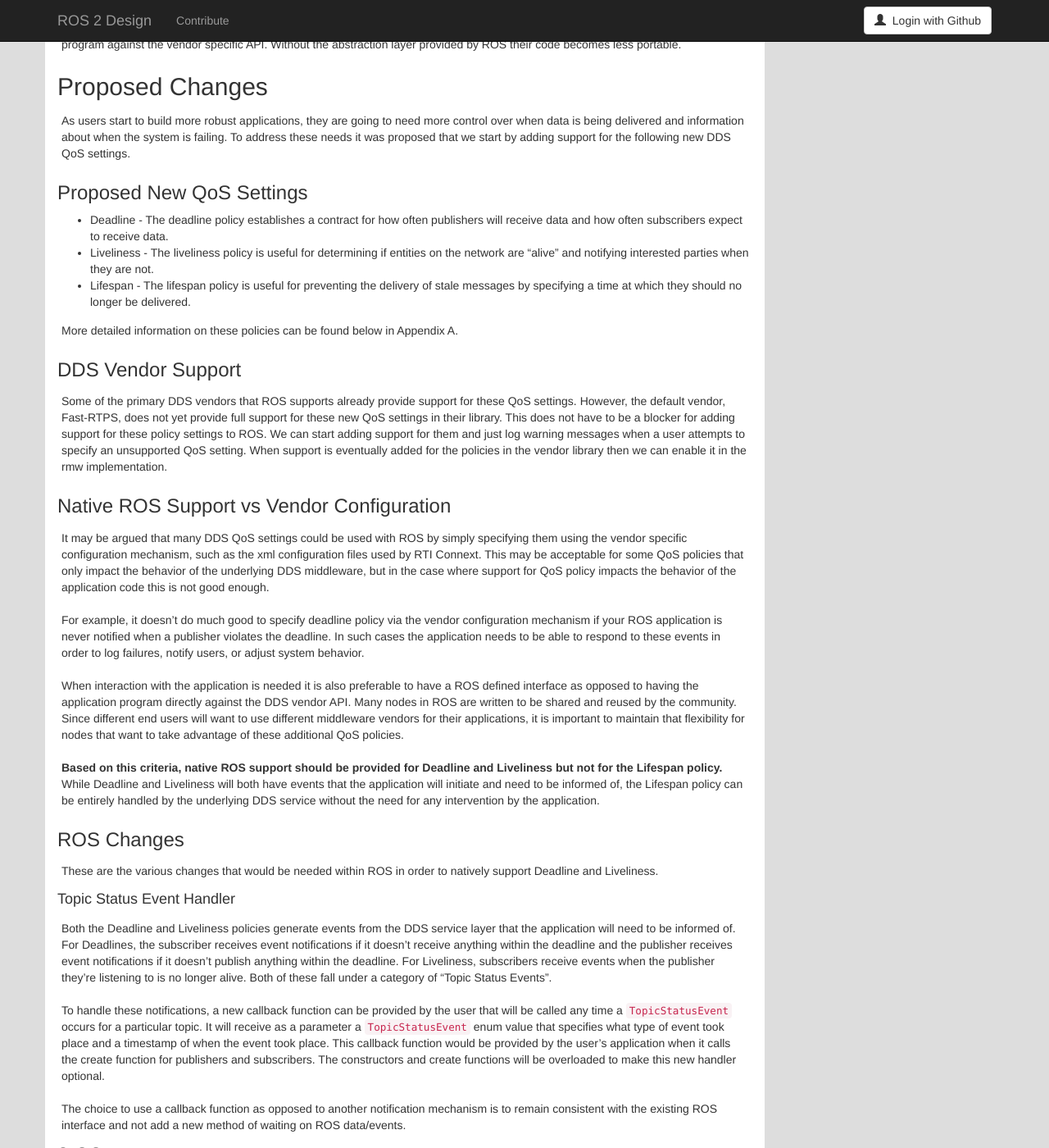
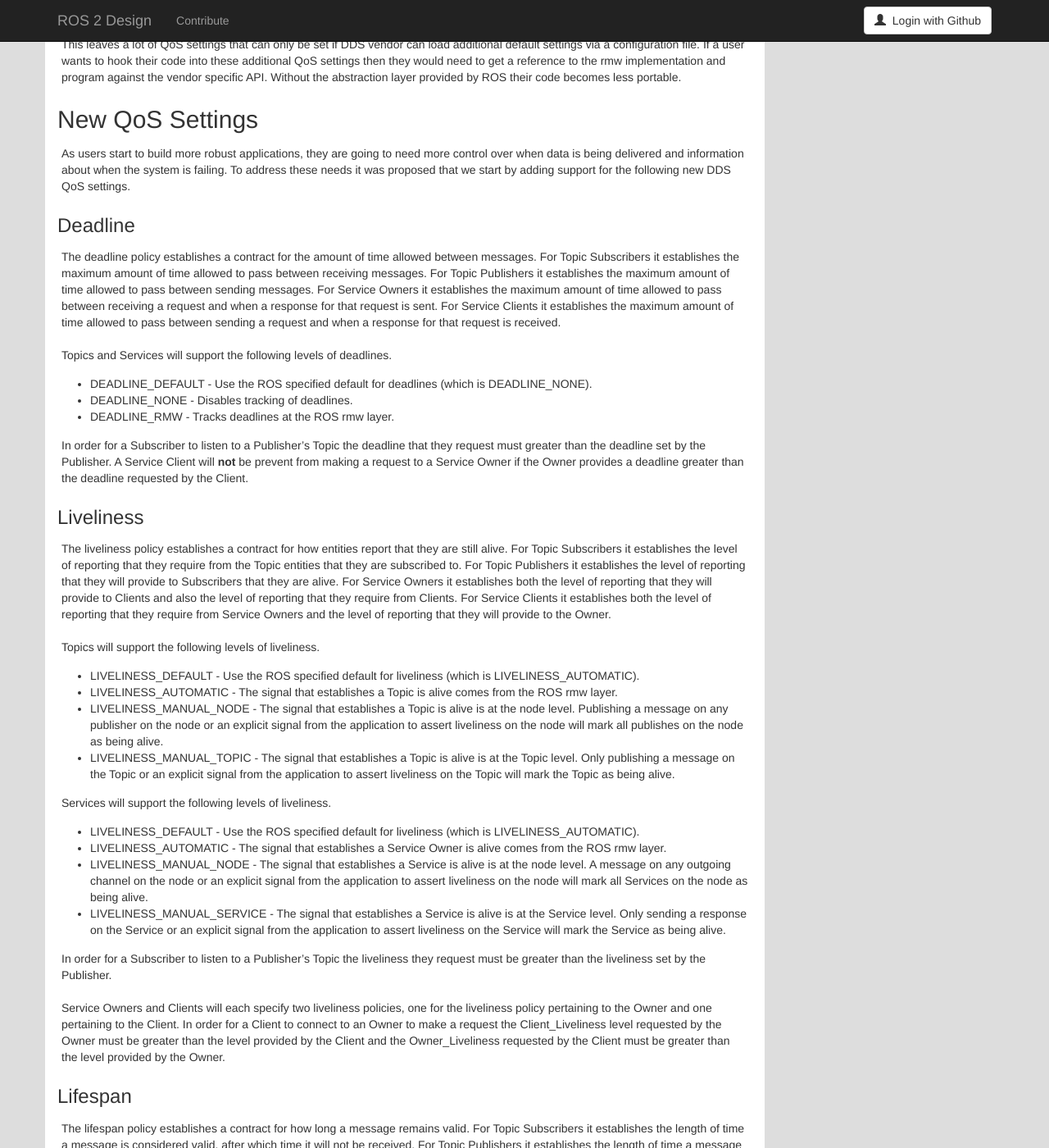
Before and after one commit to ros2/design, a Jekyll site: the page built from articles/qos_deadline_liveliness_lifespan.md, in a window 1280 px wide and 1400 px high, scrolled down 470 px. Shown: the whole window at 82% size. Built offline with Jekyll 4.4.1, drawn with Linux system fonts in a browser that asks for light colours; nearby versions of some CDN libraries; some of the changed text lies outside the part shown.

Commit message:
Updates the new QoS policy design based on feedback from reviews.

```diff
--- a/articles/qos_deadline_liveliness_lifespan.md
+++ b/articles/qos_deadline_liveliness_lifespan.md
@@ -25,63 +25,100 @@ Glossary:
 - DDS - Data Distribution Service
 - RTPS - Real-Time Publish Subscribe
 - QoS - Quality of Service
+- Client - Refers to an application that connects to a ROS Service to send requests and receive responses.
+- Owner - Refers to the application that is running a ROS Service that receives requests and sends responses.
 
 ## Existing ROS QoS Settings
 
-While DDS provides many settings to enable fine-grained control over the Quality of Service (QOS) for entities, ROS only provides native support for a handful of them. ROS users are able to specify the History, Depth, Reliability, and Durability via a QoS configuration struct when they create Publishers, Subscribers, etc.
+While DDS provides many settings to enable fine-grained control over the Quality of Service (QoS) for entities, ROS only provides native support for a handful of them. ROS users are able to specify the History, Depth, Reliability, and Durability via a QoS configuration struct when they create Publishers, Subscribers, etc.
 
 This leaves a lot of QoS settings that can only be set if DDS vendor can load additional default settings via a configuration file.
 If a user wants to hook their code into these additional QoS settings then they would need to get a reference to the rmw implementation and program against the vendor specific API.
 Without the abstraction layer provided by ROS their code becomes less portable.
 
-## Proposed Changes
+## New QoS Settings
 
 As users start to build more robust applications, they are going to need more control over when data is being delivered and information about when the system is failing.
 To address these needs it was proposed that we start by adding support for the following new DDS QoS settings.
 
-### Proposed New QoS Settings
+### Deadline
 
-- Deadline - The deadline policy establishes a contract for how often publishers will receive data and how often subscribers expect to receive data.
-- Liveliness - The liveliness policy is useful for determining if entities on the network are "alive" and notifying interested parties when they are not.
-- Lifespan - The lifespan policy is useful for preventing the delivery of stale messages by specifying a time at which they should no longer be delivered.
+The deadline policy establishes a contract for the amount of time allowed between messages.
+For Topic Subscribers it establishes the maximum amount of time allowed to pass between receiving messages.
+For Topic Publishers it establishes the maximum amount of time allowed to pass between sending messages.
+For Service Owners it establishes the maximum amount of time allowed to pass between receiving a request and when a response for that request is sent.
+For Service Clients it establishes the maximum amount of time allowed to pass between sending a request and when a response for that request is received.
 
-More detailed information on these policies can be found below in Appendix A.
+Topics and Services will support the following levels of deadlines.
+- DEADLINE_DEFAULT - Use the ROS specified default for deadlines (which is DEADLINE_NONE).
+- DEADLINE_NONE - Disables tracking of deadlines.
+- DEADLINE_RMW - Tracks deadlines at the ROS rmw layer.
 
-### DDS Vendor Support
+In order for a Subscriber to listen to a Publisher's Topic the deadline that they request must greater than the deadline set by the Publisher.
+A Service Client will **not** be prevent from making a request to a Service Owner if the Owner provides a deadline greater than the deadline requested by the Client.
 
-Some of the primary DDS vendors that ROS supports already provide support for these QoS settings.
-However, the default vendor, Fast-RTPS, does not yet provide full support for these new QoS settings in their library.
-This does not have to be a blocker for adding support for these policy settings to ROS.
-We can start adding support for them and just log warning messages when a user attempts to specify an unsupported QoS setting.
-When support is eventually added for the policies in the vendor library then we can enable it in the rmw implementation.
+### Liveliness
 
-### Native ROS Support vs Vendor Configuration
+The liveliness policy establishes a contract for how entities report that they are still alive.
+For Topic Subscribers it establishes the level of reporting that they require from the Topic entities that they are subscribed to.
+For Topic Publishers it establishes the level of reporting that they will provide to Subscribers that they are alive.
+For Service Owners it establishes both the level of reporting that they will provide to Clients and also the level of reporting that they require from Clients.
+For Service Clients it establishes both the level of reporting that they require from Service Owners and the level of reporting that they will provide to the Owner.
 
-It may be argued that many DDS QoS settings could be used with ROS by simply specifying them using the vendor specific configuration mechanism, such as the xml configuration files used by RTI Connext.
-This may be acceptable for some QoS policies that only impact the behavior of the underlying DDS middleware, but in the case where support for QoS policy impacts the behavior of the application code this is not good enough.
+Topics will support the following levels of liveliness.
+- LIVELINESS_DEFAULT - Use the ROS specified default for liveliness (which is LIVELINESS_AUTOMATIC).
+- LIVELINESS_AUTOMATIC - The signal that establishes a Topic is alive comes from the ROS rmw layer.
+- LIVELINESS_MANUAL_NODE - The signal that establishes a Topic is alive is at the node level. Publishing a message on any publisher on the node or an explicit signal from the application to assert liveliness on the node will mark all publishes on the node as being alive.
+- LIVELINESS_MANUAL_TOPIC - The signal that establishes a Topic is alive is at the Topic level. Only publishing a message on the Topic or an explicit signal from the application to assert liveliness on the Topic will mark the Topic as being alive.
 
-For example, it doesn't do much good to specify deadline policy via the vendor configuration mechanism if your ROS application is never notified when a publisher violates the deadline.
-In such cases the application needs to be able to respond to these events in order to log failures, notify users, or adjust system behavior.
+Services will support the following levels of liveliness.
+- LIVELINESS_DEFAULT - Use the ROS specified default for liveliness (which is LIVELINESS_AUTOMATIC).
+- LIVELINESS_AUTOMATIC - The signal that establishes a Service Owner is alive comes from the ROS rmw layer.
+- LIVELINESS_MANUAL_NODE - The signal that establishes a Service is alive is at the node level. A message on any outgoing channel on the node or an explicit signal from the application to assert liveliness on the node will mark all Services on the node as being alive.
+- LIVELINESS_MANUAL_SERVICE - The signal that establishes a Service is alive is at the Service level. Only sending a response on the Service or an explicit signal from the application to assert liveliness on the Service will mark the Service as being alive.
 
-When interaction with the application is needed it is also preferable to have a ROS defined interface as opposed to having the application program directly against the DDS vendor API.
-Many nodes in ROS are written to be shared and reused by the community.
-Since different end users will want to use different middleware vendors for their applications, it is important to maintain that flexibility for nodes that want to take advantage of these additional QoS policies.
+In order for a Subscriber to listen to a Publisher's Topic the liveliness they request must be greater than the liveliness set by the Publisher.
 
-**Based on this criteria, native ROS support should be provided for Deadline and Liveliness but not for the Lifespan policy.**
-While Deadline and Liveliness will both have events that the application will initiate and need to be informed of, the Lifespan policy can be entirely handled by the underlying DDS service without the need for any intervention by the application.
+Service Owners and Clients will each specify two liveliness policies, one for the liveliness policy pertaining to the Owner and one pertaining to the Client.
+In order for a Client to connect to an Owner to make a request the Client_Liveliness level requested by the Owner must be greater than the level provided by the Client and the Owner_Liveliness requested by the Client must be greater than the level provided by the Owner.
+
+### Lifespan
+
+The lifespan policy establishes a contract for how long a message remains valid.
+For Topic Subscribers it establishes the length of time a message is considered valid, after which time it will not be received.
+For Topic Publishers it establishes the length of time a message is considered valid, after which time it will be removed from the Topic history and no longer sent to Subscribers.
+For Service Owners it establishes the length of time a request is considered valid, after which time the Owner will not receive and process the request.
+For Service Clients it establishes the length of time a response is considered valid, after which time the Client will not accept the response and the request will timeout.
+
+- LIFESPAN_DEFAULT - Use the ROS specified default for lifespan (which is LIFESPAN_NONE).
+- LIFESPAN_NONE - Messages do not have a time at which they expire.
+- LIFESPAN_ENABLED - Messages will have a lifespan enforced.
+
+If a Service Owner receives a request before the lifespan expires it should finish processing that request even if the lifespan expires while the request is being processed.
+
+### DDS QoS Relation
+
+These new policies are all based on the DDS QoS policies, but they do not require a DDS in order for an rmw implementation to support them.
+More detailed information on the DDS specifics of these policies can be found below in Appendix A.
+
+The only new QoS setting that does not directly map to DDS is the deadline policy for Services.
+While the deadline policy could map directly to the underlying Publisher and Subscriber like they do for Topics, that would tie the QoS policy to the DDS implementation instead of the generic Service definition that does not specify it be implemented using two Topics.
+The definition as it applies to messages on two underlying topics is also less useful than the definition of deadline as it pertains to life of a request.
 
 ### ROS Changes
 
 These are the various changes that would be needed within ROS in order to natively support Deadline and Liveliness.
 
-#### Topic Status Event Handler
+#### Resource Status Event Handler
 
-Both the Deadline and Liveliness policies generate events from the DDS service layer that the application will need to be informed of.
-For Deadlines, the subscriber receives event notifications if it doesn't receive anything within the deadline and the publisher receives event notifications if it doesn't publish anything within the deadline.
-For Liveliness, subscribers receive events when the publisher they're listening to is no longer alive. Both of these fall under a category of "Topic Status Events".
+Both the Deadline and Liveliness policies generate events from the rmw layer that the application will need to be informed of.
+For Deadlines, the Subscriber receives event notifications if it doesn't receive anything within the deadline and the Publisher receives event notifications if it doesn't publish anything within the deadline.
+For Liveliness, Subscribers receive events when the Publisher they're listening to is no longer alive.
+Services generate similar events when Clients and Owners violate the defined policies.
+Both of these fall under a category of "Resource Status Events".
 
-To handle these notifications, a new callback function can be provided by the user that will be called any time a `TopicStatusEvent` occurs for a particular topic.
-It will receive as a parameter a `TopicStatusEvent` enum value that specifies what type of event took place and a timestamp of when the event took place.
+To handle these notifications, a new callback function can be provided by the user that will be called any time a `ResourceStatusEvent` occurs for a particular Topic or Service.
+It will receive as a parameter a `ResourceStatusEvent` enum value that specifies what type of event took place and a timestamp of when the event took place.
 This callback function would be provided by the user's application when it calls the create function for publishers and subscribers.
 The constructors and create functions will be overloaded to make this new handler optional.
 
@@ -89,15 +126,19 @@ The choice to use a callback function as opposed to another notification mechani
 
 #### QoS Struct
 
-Minimal changes will need to be made to the QoS struct that is passed into the creation functions for Topics, Services, and Actions.
-A couple new enum values will be added for the Deadline and Liveliness settings and then a couple integers will be added to specify the time values for these policies.
+In the current version of ROS there is a single QoS struct that is used to specify the QoS policy whenever a Publisher, Subscriber, Service Owner, and Client are created.
+With these new QoS settings the struct diverges for Topic participants and Service participants because Service participants will need to specify the QoS behavior for both the Client and Owner.
+Separating them into using two different struct definitions for Topics versus Services will prevent unused QoS policies that would only apply to one being available in the other.
+
+The new QoS policy structs will have additional fields that use enums based on the values defined above to specify the desired QoS settings.
+Each enum field instance in the struct will also have an associated number field added to the struct that represents a time value for the policy.
 
 #### Assert Liveliness Functions
 
-Two new functions would need to be added that could be used by the application to explicitly assert liveliness.
-One function to assert liveliness at the Node level and one to assert it at the Topic level.
-While liveliness will also be implicitly assumed just based on sending messages, it will also be able to be explicitly declared by the application.
-These functions will need to be implemented in the rmw layer, the rcl layer, and the language specific client libraries.
+New functions will need to be added that can be used by the application to explicitly assert liveliness.
+One function to assert liveliness at the Node level, one to assert it at the Topic level, and one to assert it at the Service level.
+While liveliness will also be implicitly assumed just based on sending messages, these functions will be used by the application to explicitly declare resources are alive.
+These functions will need to be implemented in every layer from the rmw up through the rcl and language specific client libraries, such as rclcpp.
 
 #### rcl_wait and rmw_wait
 
@@ -105,22 +146,34 @@ The rcl layer is currently using a WaitSet in order to be informed of events fro
 These WaitSets contain lists of several types of conditions, such as timers firing or subscriptions receiving data.
 In order to support new Topic Status Events, a new type will be added to the existing WaitSet and the rmw layer will set them when these events occur.
 
+#### rmw_take_status
+
+A new function called rmw_take_status will need to be added that can directly query the status for a Topic/Service.
+It will operate in a similar manner to the rmw_take function that is used to retrieve messages for a subscription.
+It will be used by the executors when they receive a notice via the waitset mentioned above that a resource has a new status event available.
+
+## RMW Vendor Support
+
+All of these new QoS policies will need to be supported in the rmw implementations.
+As we add new QoS policies it is likely that not all rmw vendors will provide support for every QoS policy that ROS defines.
+This is especially true for non-DDS based implementations that do not already have native support for these features.
+Because of this we need a way for the application to know if the rmw vendor that is being used supports the specified policies at the specified levels.
+
+In the case where an rmw vendor does not support a requested QoS they can do one of two things.
+They could fail with an exception that notes that an unsupported QoS policy was requested or they can choose to continue operating with a reduced QoS policy.
+In the case where a vendor chooses to continue operating with a reduced policy it must trigger a status event for the resource that can be handled by the new callback outlined above.
+This provides an application a way of being notified that even though their resource is operating, it is doing so with a reduced QoS.
 
 ## FAQ
 
 - How does the Deadline policy take into account the additional overhead of ROS (such as deserialization) when determining if a deadline was missed?
-  - As a simplification it is not going to attempt to take into account any ROS overhead. A deadline will be considered missed if the rmw layer does not receive a message by the deadline and not if the user application on top of ROS does not receive it by the deadline.
-
-
-## Open Questions
-
-- How do Deadlines and Liveliness impact Services and Actions?
-  - Actions and Services are slightly different in that they are composed of multiple Topics. It may make sense for a Service to specify a Liveliness policy on its own DataWriter, but it likely doesn't need the same policy on the DataReader.
-  - One option would be to only apply the QoS settings to one or another of the topics. So Liveliness may only apply to the DataWriters in Services and Actions and the Deadlines might apply only to the "update" topic data writer for Actions.
-  - Another option would be to modify the interface to allow for different QoS policies for the different underlying Topics, though this adds more complexity.
-- How do these new QoS settings impact non-DDS based rmw implementations?
-  - While these QoS policies are native to the DDS standard, any non-DDS based rmw layer will not have native support for these policies. What does this mean for those implementations? Will they be forced to implement these features in their rmw_implementation layer to be officially supported?
-
+  - As a simplification it is not going to attempt to take into account any ROS overhead. A deadline will be considered missed if the rmw layer does not receive a message by the deadline and not if the user application on top of ROS does not receive it by the deadline. A new deadline policy could be added later that takes this into account.
+- What happens if multiple policy violations occur between the invocation of the callback?
+  - This is dependent on the rmw implementation. If the rmw layer supports tracking multiple status events then it can return them in subsequent calls to rmw_take_status. If it does not support tracking multiple events at once then it may just return one of the events, such as the first or the last to occur in the sequence.
+- How do these QoS policies impact Actions?
+  - The existing Actions interface exposes that Actions are implemented with multiple Topics and it exposes the QoS settings for those topics. It is therefore up to the application implementing the action to specify the QoS policies for the different Topics. A new interface will need to be added to allow Actions to specify a ResourceStatusHandler, but that will be added in a later design review.
+- Why do Services not enforce deadline policies on connection like Publishers and Subscribers?
+  - This is a simplification being made for initial implementation. It could be changed later to enforce it, but that would require additional complexity in the existing DDS based implementations of the rmw to disallow connections based on non-DDS QoS settings.
 
 ## Appendix A
 
```
